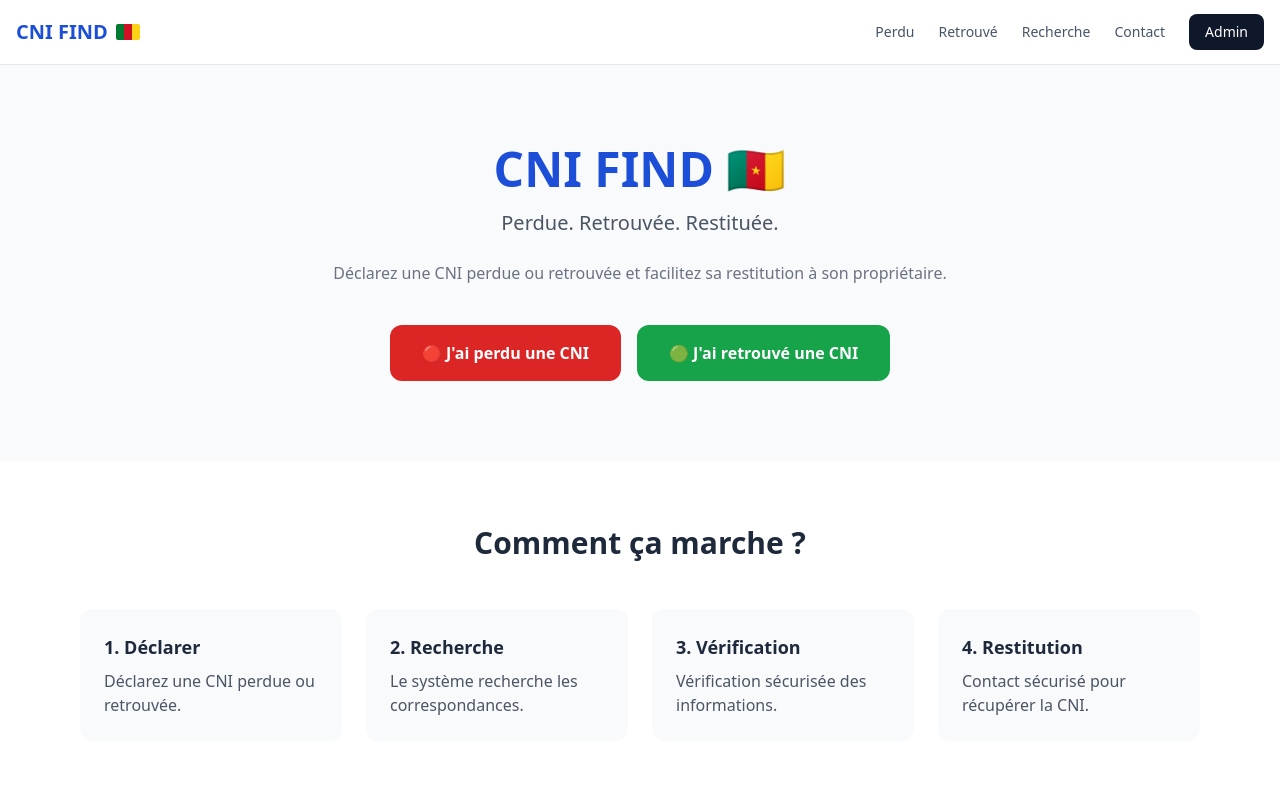
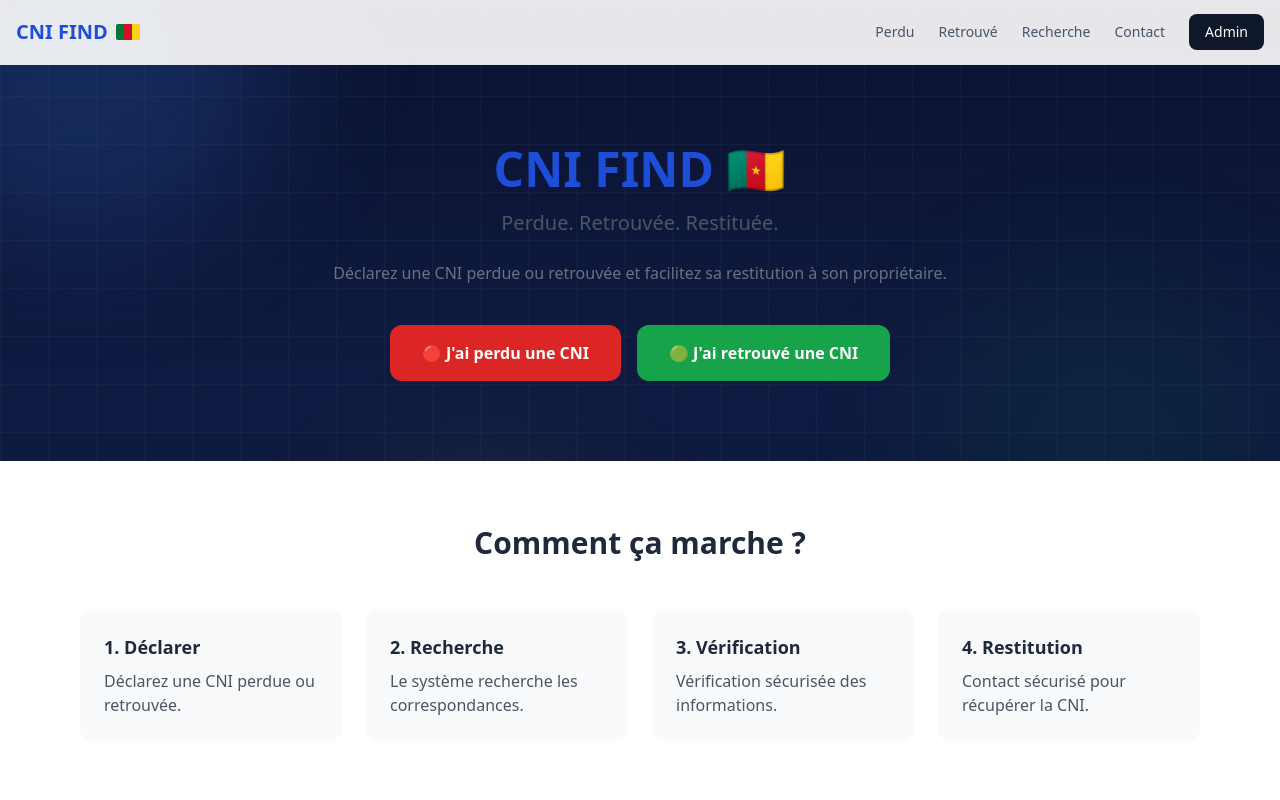
Before and after one commit to freddy-20/CNI-FIND, a Next.js app: page / in a window 1280 px wide. Shown: the top 800 px of the page. Built offline with nearby package versions, Linux system fonts and the light colour scheme.

Commit message:
Update page.tsx

```diff
--- a/app/page.tsx
+++ b/app/page.tsx
@@ -1,11 +1,13 @@
 import Hero from "@/components/home/Hero";
 import HowItWorks from "@/components/home/HowItWorks";
+import AnimatedBackground from "@/components/shared/AnimatedBackground";
 
 export default function HomePage() {
   return (
-    <>
+    <div className="relative">
+      <AnimatedBackground />
       <Hero />
       <HowItWorks />
-    </>
+    </div>
   );
 }
```
